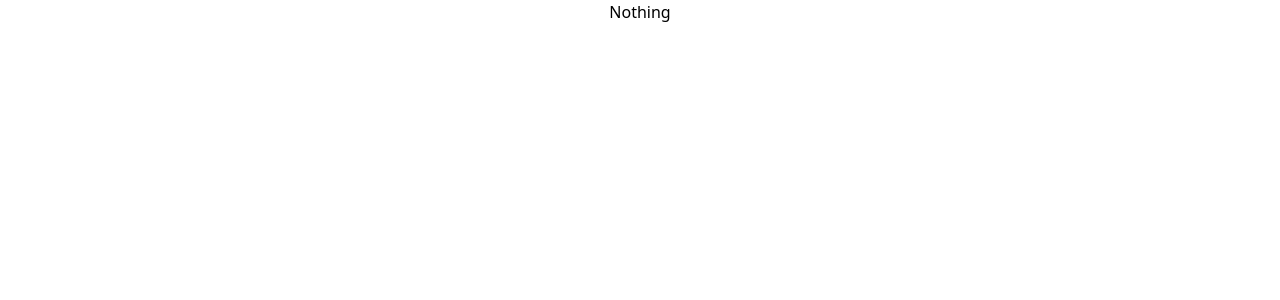
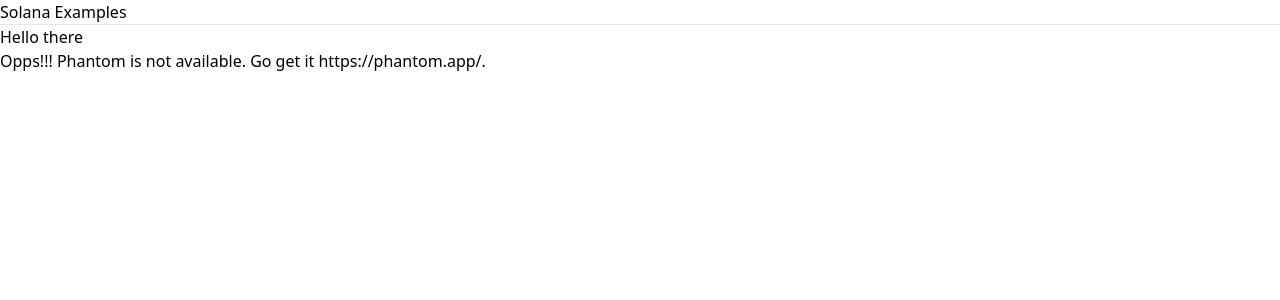
Before and after one commit to kratos2377/Cohesion, a React (Create React App) app in the folder client/: page / in a window 1280 px wide. Shown: the top 300 px of the page. Built offline with nearby package versions, Linux system fonts and the light colour scheme.

Commit message:
Wallet added

```diff
--- a/client/package.json
+++ b/client/package.json
@@ -3,6 +3,9 @@
   "version": "0.1.0",
   "private": true,
   "dependencies": {
+    "@project-serum/anchor": "^0.26.0",
+    "@solana/wallet-adapter-wallets": "^0.19.16",
+    "@solana/web3.js": "^1.75.0",
     "@testing-library/jest-dom": "^5.16.5",
     "@testing-library/react": "^13.4.0",
     "@testing-library/user-event": "^13.5.0",
--- a/client/src/App.css
+++ /dev/null
@@ -1,38 +0,0 @@
-.App {
-  text-align: center;
-}
-
-.App-logo {
-  height: 40vmin;
-  pointer-events: none;
-}
-
-@media (prefers-reduced-motion: no-preference) {
-  .App-logo {
-    animation: App-logo-spin infinite 20s linear;
-  }
-}
-
-.App-header {
-  background-color: #282c34;
-  min-height: 100vh;
-  display: flex;
-  flex-direction: column;
-  align-items: center;
-  justify-content: center;
-  font-size: calc(10px + 2vmin);
-  color: white;
-}
-
-.App-link {
-  color: #61dafb;
-}
-
-@keyframes App-logo-spin {
-  from {
-    transform: rotate(0deg);
-  }
-  to {
-    transform: rotate(360deg);
-  }
-}
--- a/client/src/App.tsx
+++ b/client/src/App.tsx
@@ -1,11 +1,18 @@
 import React from 'react';
-import './App.css';
+import ConnectWallet from './components/connectWallet';
 
 function App() {
   return (
     <div className="App">
-      Nothing
-    </div>
+    <header className="App-header">
+      <h1>Solana Examples</h1>
+      <hr className="fullWidth" />
+
+      <p>Hello there</p>
+      <ConnectWallet/>
+
+    </header>
+  </div>
   );
 }
 
--- /dev/null
+++ b/client/src/components/connectWallet.tsx
@@ -0,0 +1,88 @@
+import { FC, useEffect, useState } from "react";
+import { Connection, PublicKey, clusterApiUrl } from "@solana/web3.js";
+
+
+type PhantomEvent = "disconnect" | "connect" | "accountChanged";
+
+interface ConnectOpts {
+    onlyIfTrusted: boolean;
+}
+
+interface PhantomProvider {
+    connect: (opts?: Partial<ConnectOpts>) => Promise<{ publicKey: PublicKey }>;
+    disconnect: ()=>Promise<void>;
+    on: (event: PhantomEvent, callback: (args:any)=>void) => void;
+    isPhantom: boolean;
+}
+
+type WindowWithSolana = Window & {
+    solana?: PhantomProvider;
+}
+
+
+
+const ConnectWallet: FC = () => {
+
+    const [ walletAvail, setWalletAvail ] = useState(false);
+    const [ provider, setProvider ] = useState<PhantomProvider | null>(null);
+    const [ connected, setConnected ] = useState(false);
+    const [ pubKey, setPubKey ] = useState<PublicKey | null>(null);
+
+
+    useEffect( ()=>{
+        if ("solana" in window) {
+            const solWindow = window as WindowWithSolana;
+            if (solWindow?.solana?.isPhantom) {
+                setProvider(solWindow.solana);
+                setWalletAvail(true);
+                // Attemp an eager connection
+                solWindow.solana.connect({ onlyIfTrusted: true });
+            }
+        }
+    }, []);
+
+    useEffect( () => {
+        provider?.on("connect", (publicKey: PublicKey)=>{
+            console.log(`connect event: ${publicKey}`);
+            setConnected(true);
+            setPubKey(publicKey);
+        });
+        provider?.on("disconnect", ()=>{
+            console.log("disconnect event");
+            setConnected(false);
+            setPubKey(null);
+        });
+
+    }, [provider]);
+
+
+    const connectHandler: React.MouseEventHandler<HTMLButtonElement> = (event) => {
+        console.log(`connect handler`);
+        provider?.connect()
+        .catch((err) => { console.error("connect ERROR:", err); });
+    }
+
+    const disconnectHandler: React.MouseEventHandler<HTMLButtonElement> = (event) => {
+        console.log("disconnect handler");
+        provider?.disconnect()
+        .catch((err) => {console.error("disconnect ERROR:", err); });
+    }
+
+    return (
+        <div>
+            { walletAvail ?
+                <>
+                <button disabled={connected} onClick={connectHandler}>Connect to Phantom</button>
+                <button disabled={!connected} onClick={disconnectHandler}>Disconnect from Phantom</button>
+                { connected ? <p>Your public key is : {pubKey?.toBase58()}</p> : null }
+                </>
+            :
+                <>
+                <p>Opps!!! Phantom is not available. Go get it <a href="https://phantom.app/">https://phantom.app/</a>.</p>
+                </>
+            }
+        </div>
+    );
+}
+
+export default ConnectWallet;
```
Also changed, not shown: 2 other files (tests, documents, lock files or other folders).
